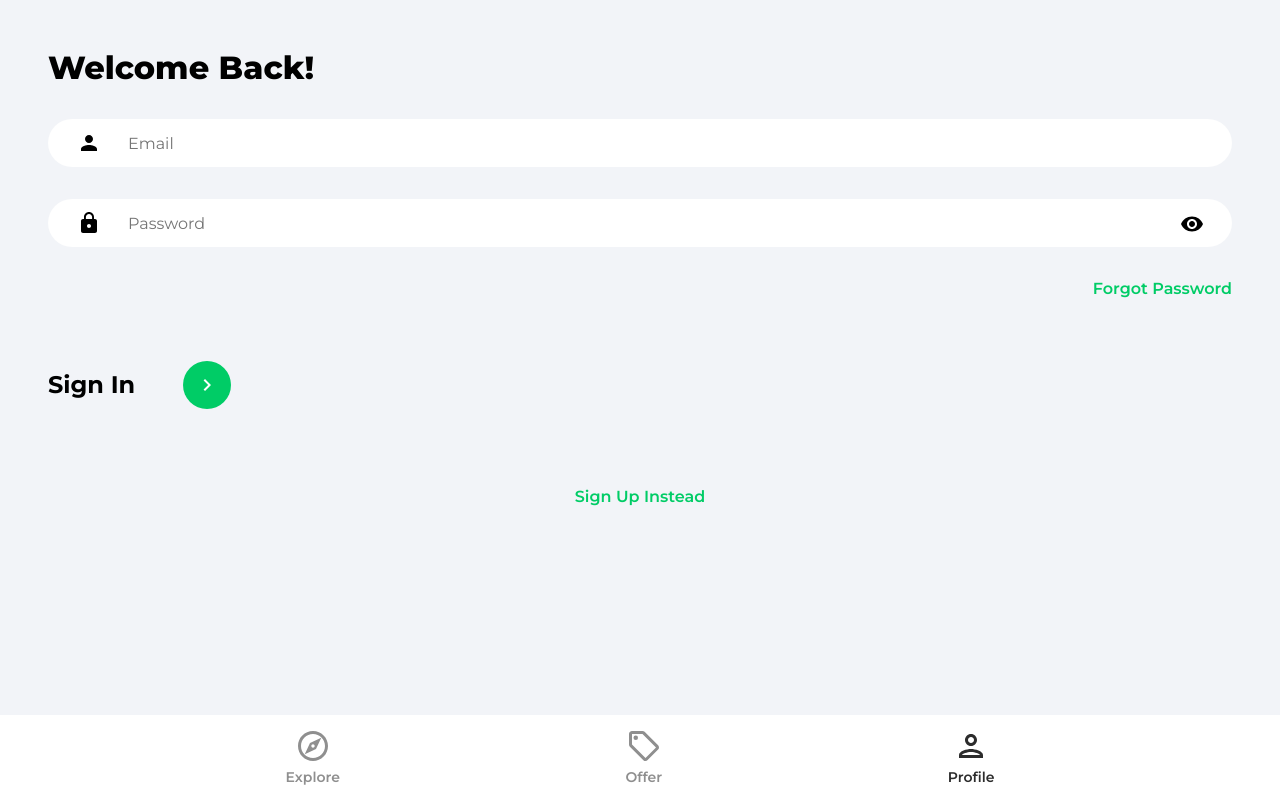
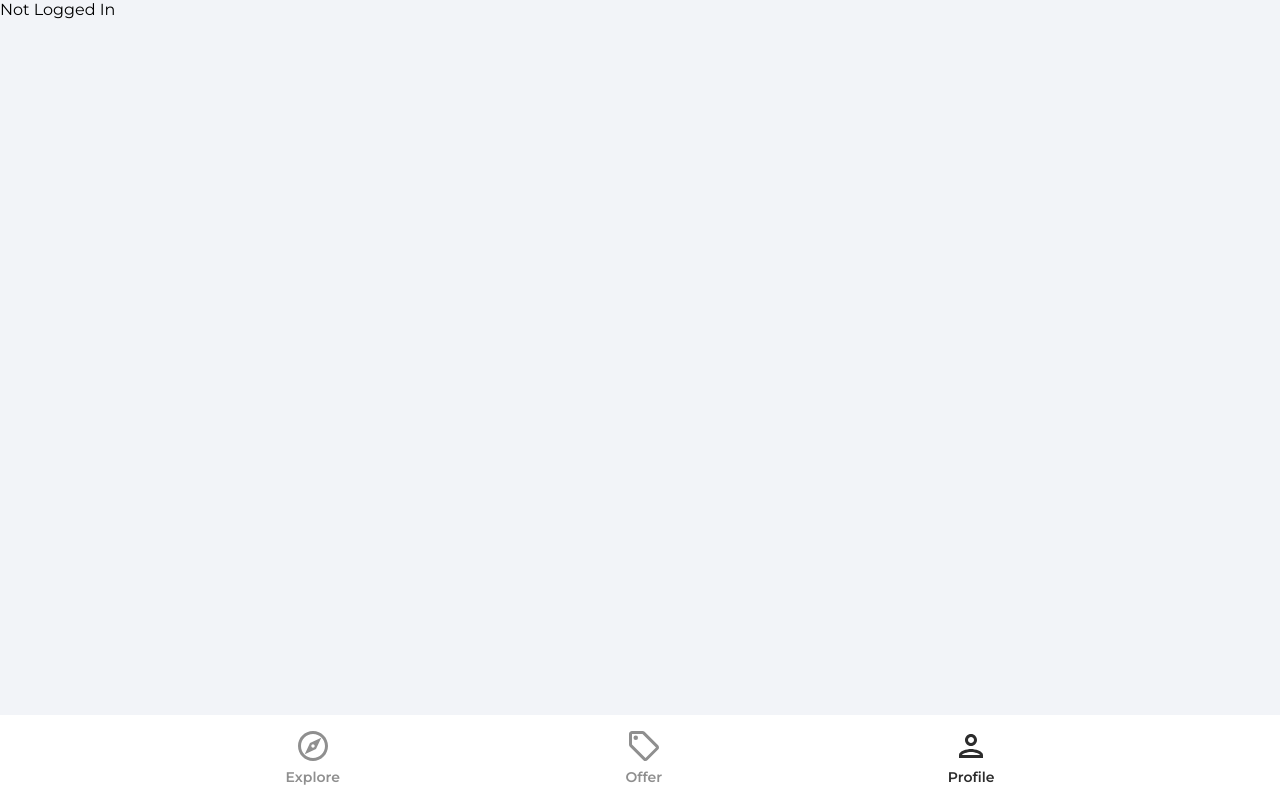
Before and after one commit to Gajjela-Koushik-Reddy/house-marketplace, a React (Create React App) app: page /profile in a window 1280 px wide. Built offline with nearby package versions, Linux system fonts and the light colour scheme.

Commit message:
added error banners using Toastify for sign/signup

```diff
--- a/package.json
+++ b/package.json
@@ -16,6 +16,7 @@
     "react-dom": "^18.2.0",
     "react-router-dom": "^6.12.1",
     "react-scripts": "5.0.1",
+    "react-toastify": "^9.1.3",
     "typescript": "^4.9.5",
     "web-vitals": "^2.1.4"
   },
--- a/src/App.tsx
+++ b/src/App.tsx
@@ -1,4 +1,6 @@
 import { BrowserRouter as Router, Routes, Route } from "react-router-dom";
+import { ToastContainer } from "react-toastify";
+import 'react-toastify/dist/ReactToastify.css';
 import Explore from "./pages/Explore";
 import Offers from "./pages/Offers";
 import Profile from "./pages/Profile";
@@ -8,8 +10,6 @@
 import ForgotPassword from "./pages/ForgotPassword";
 import Navbar from "./components/Navbar/Navbar";
 
-app;
-
 const App = () => {
   return (
     <>
@@ -17,13 +17,14 @@
         <Routes>
           <Route path="/" element={<Explore />} />
           <Route path="/offers" element={<Offers />} />
-          <Route path="/profile" element={<SignIn />} />
+          <Route path="/profile" element={<Profile />} />
           <Route path="/sign-in" element={<SignIn />} />
           <Route path="/sign-up" element={<SignUp />} />
           <Route path="/forgot-password" element={<ForgotPassword />} />
         </Routes>
         <Navbar />
       </Router>
+      <ToastContainer />
     </>
   );
 };
--- a/src/pages/Profile.tsx
+++ b/src/pages/Profile.tsx
@@ -1,11 +1,16 @@
-import React from 'react'
+import React from "react";
+import { auth } from "../firebase.config";
+import { User } from "firebase/auth";
+import { useState, useEffect } from "react";
 
 const Profile = () => {
-  return (
-    <div>
-      profile
-    </div>
-  )
-}
+  const [user, setUser] = useState<User | null>(null);
 
-export default Profile
+  useEffect(() => {
+    setUser(auth.currentUser);
+  }, []);
+
+  return user ? <h1>{user.displayName}</h1> : <>Not Logged In</>
+};
+
+export default Profile;
--- a/src/pages/SignIn/SignIn.tsx
+++ b/src/pages/SignIn/SignIn.tsx
@@ -1,5 +1,8 @@
-import React, { useState } from "react";
+import React, { ReactElement, useState } from "react";
+import { toast } from "react-toastify";
 import { Link, useNavigate } from "react-router-dom";
+import { auth } from "../../firebase.config";
+import { signInWithEmailAndPassword } from "firebase/auth";
 import { ReactComponent as ArrorRightIcon } from "../../assets/svg/keyboardArrowRightIcon.svg";
 import visiblityIcon from "../../assets/svg/visibilityIcon.svg";
 
@@ -14,10 +17,28 @@
   const navigate = useNavigate();
 
   const onChange = (e: React.ChangeEvent<HTMLInputElement>) => {
-    setFormData((prevState) =>({
+    setFormData((prevState) => ({
       ...prevState,
       [e.target.id]: e.target.value,
-    }))
+    }));
+  };
+
+  const onSubmit = async (e: React.FormEvent<HTMLFormElement>) => {
+    e.preventDefault();
+
+    try {
+      const userCredential = await signInWithEmailAndPassword(
+        auth,
+        email,
+        password
+      );
+
+      if (userCredential.user) {
+        navigate("/");
+      }
+    } catch (error) {
+      toast.error("Bad User Credentials");
+    }
   };
 
   return (
@@ -27,7 +48,7 @@
           <p className="pageHeader">Welcome Back!</p>
         </header>
         <main>
-          <form>
+          <form onSubmit={onSubmit}>
             <input
               type="email"
               placeholder="Email"
--- a/src/pages/SignUp/SignUp.tsx
+++ b/src/pages/SignUp/SignUp.tsx
@@ -1,4 +1,5 @@
 import React, { useState } from "react";
+import { toast } from "react-toastify";
 import { Link, useNavigate } from "react-router-dom";
 import { createUserWithEmailAndPassword, updateProfile } from "firebase/auth";
 import { db, auth } from "../../firebase.config";
@@ -54,7 +55,7 @@
 
       navigate("/");
     } catch (error) {
-      console.log(error);
+      toast.error("Something went wrong with registration");
     }
   };
 
```
Also changed, not shown: src/pages/SignIn/README.md, src/pages/SignUp/README.md, 1 other file (tests, documents, lock files or other folders).
